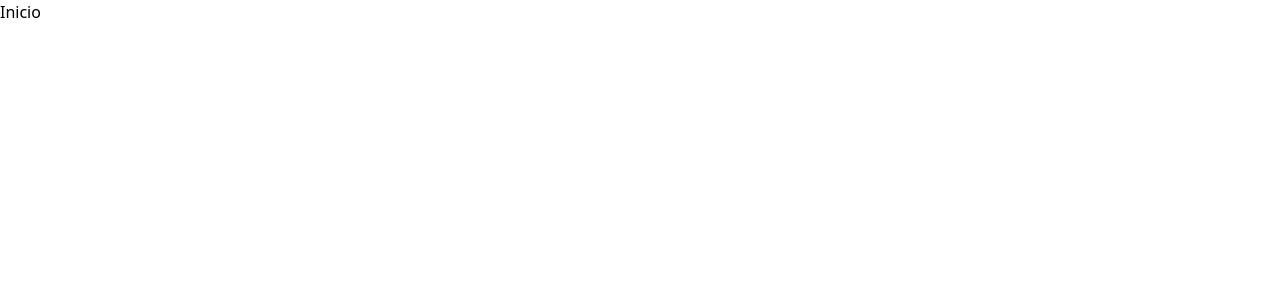
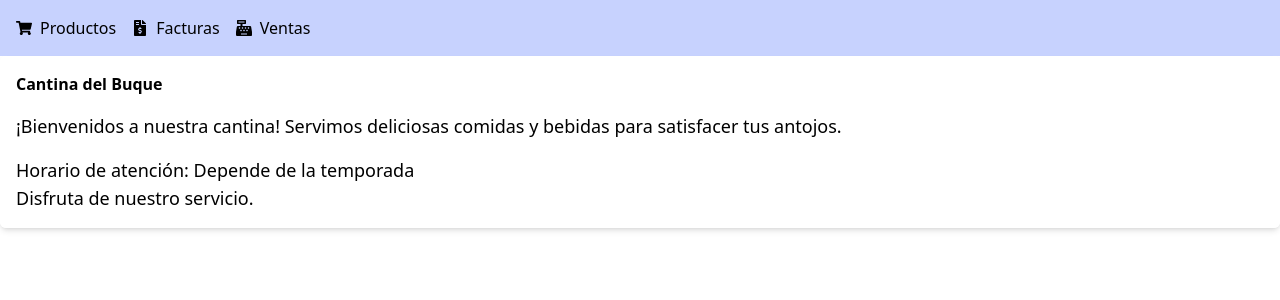
Before and after one commit to Laurapra/cantinaBuque, a React (Vite) app: page / in a window 1280 px wide. Shown: the top 300 px of the page. Built offline with nearby package versions, Linux system fonts and the light colour scheme.

Commit message:
agg carpetas pages y components

```diff
--- /dev/null
+++ b/src/components/Navbar.tsx
@@ -0,0 +1,28 @@
+import { Link } from 'react-router-dom';
+import { FaShoppingCart, FaFileInvoiceDollar, FaCashRegister } from 'react-icons/fa';
+export const Navbar = () => {
+
+    return (
+        <>
+        <nav className='bg-indigo-200 p-4'>
+            <ul className='flex space-x-4'>
+                <li>
+                    <Link to= "/mis-pedidos" className='text-black flex items-center'>
+                    <FaShoppingCart className="mr-2"/> Productos
+                    </Link>
+                </li>
+                <li>
+                    <Link to= "/todos-los-pedidos" className='text-black flex items-center'>
+                    <FaFileInvoiceDollar className="mr-2"/> Facturas
+                    </Link>
+                </li>
+                <li>
+                    <Link to= "/ventas" className='text-black flex items-center'>
+                        <FaCashRegister className="mr-2"/> Ventas
+                    </Link>
+                </li>
+            </ul>
+        </nav>
+        </>
+    )
+}
--- /dev/null
+++ b/src/pages/Home.tsx
@@ -0,0 +1,15 @@
+import { Navbar } from "../components/navbar"
+
+export const HomePage = () => {
+    return(
+        <>
+        <Navbar/>
+            <div className="bg-white bg-opacity-90 p-4 rounded-md shadow-md">
+                <h1 className="text-4x1 font-bold mb-4">Cantina del Buque</h1>
+                <p className="text-lg">¡Bienvenidos a nuestra cantina! Servimos deliciosas comidas y bebidas para satisfacer tus antojos.</p>
+                <p className="text-lg mt-4">Horario de atención: Depende de la temporada</p>
+                <p className="text-lg">Disfruta de nuestro servicio.</p>
+            </div>
+        </>
+    )
+}
--- a/src/router/index.tsx
+++ b/src/router/index.tsx
@@ -1,4 +1,5 @@
 import { Outlet, createBrowserRouter } from "react-router-dom";
+import { HomePage } from "../pages/Home";
 
 export const appRouter = createBrowserRouter([
   {
@@ -7,7 +8,7 @@ export const appRouter = createBrowserRouter([
     children: [
       {
         path: "/",
-        element: <>Inicio</>
+        element: <HomePage/>
       },
       {
         path: "/mis-pedidos",
```
